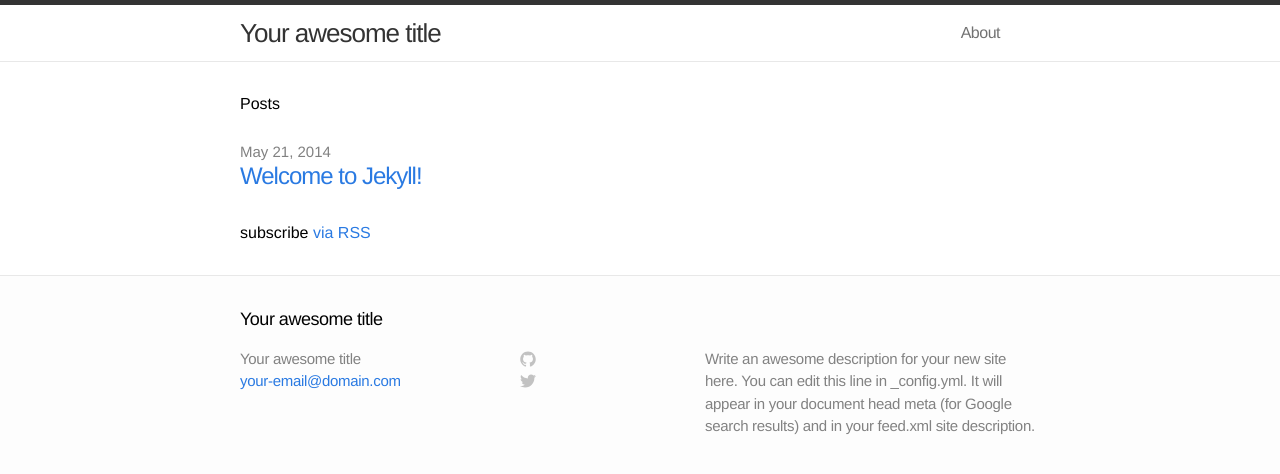
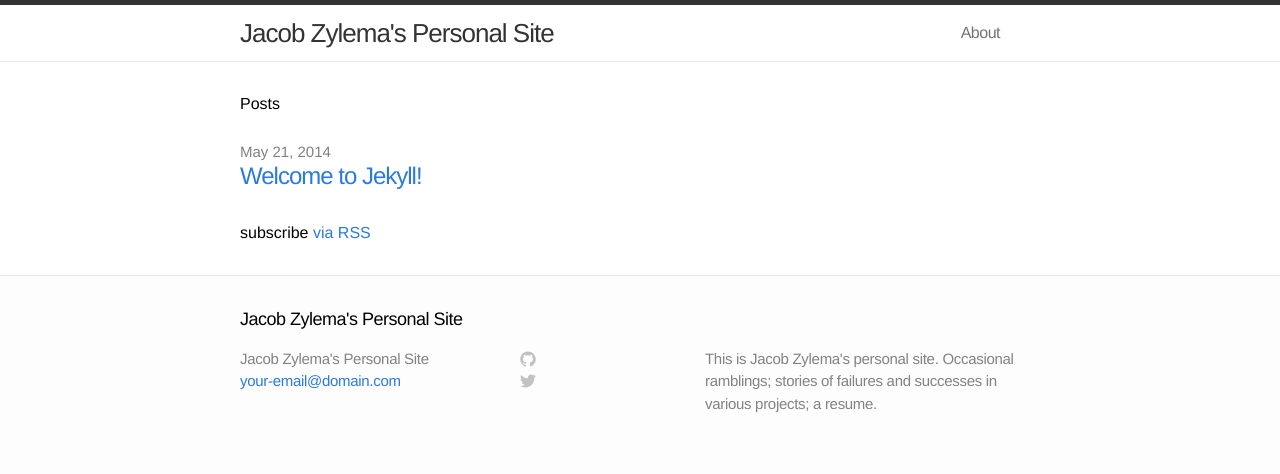
Before and after one commit to jzy92/jzy92.github.io, a Jekyll site: the page built from index.html, in a window 1280 px wide. Shown: the top 474 px of the page. Built offline with Jekyll 4.4.1, drawn with Linux system fonts in a browser that asks for light colours.

Commit message:
Made my own config.yml. See how it works.

```diff
--- a/_config.yml
+++ b/_config.yml
@@ -1,9 +1,9 @@
 # Site settings
-title: Your awesome title
+title: Jacob Zylema's Personal Site
 email: your-email@domain.com
-description: "Write an awesome description for your new site here. You can edit this line in _config.yml. It will appear in your document head meta (for Google search results) and in your feed.xml site description."
+description: "This is Jacob Zylema's personal site. Occasional ramblings; stories of failures and successes in various projects; a resume."
 baseurl: ""
-url: "http://yourdomain.com"
+url: "http://jacobzylema.com"
 
 # Build settings
 markdown: kramdown
```
